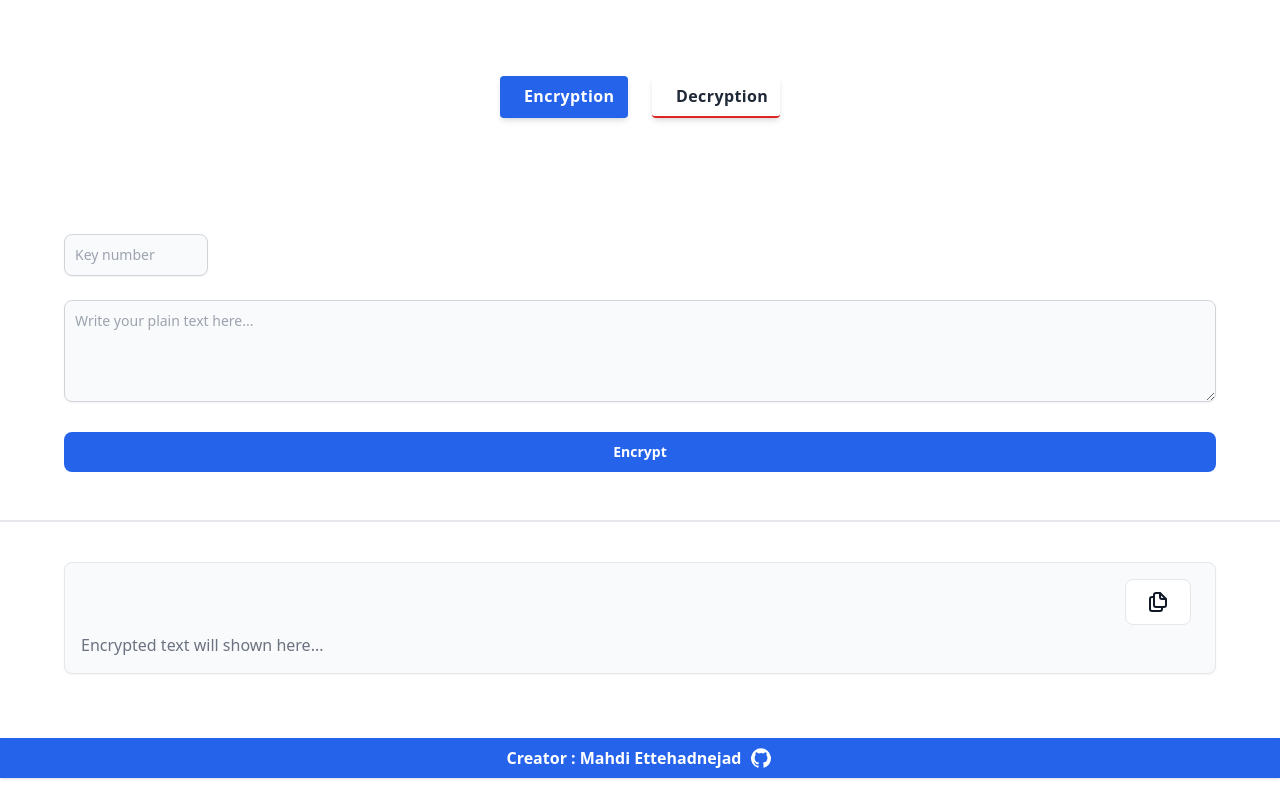
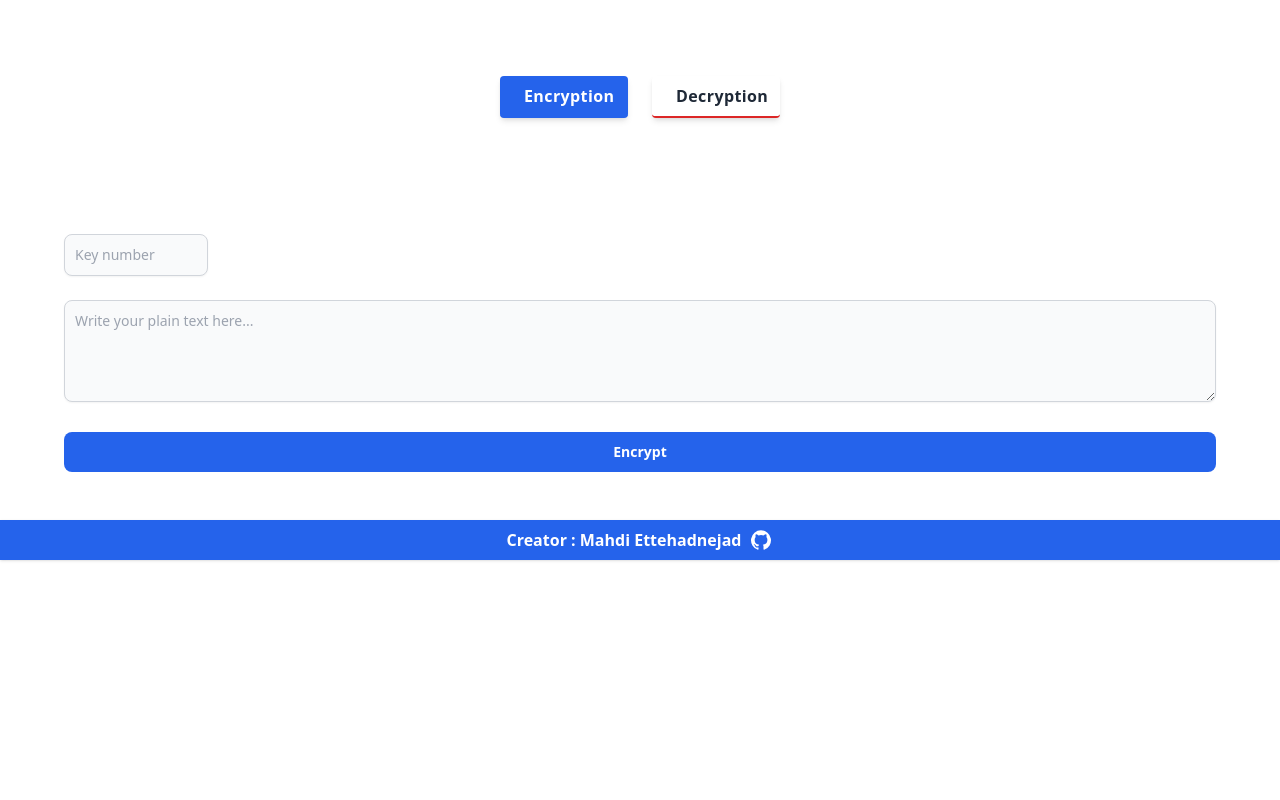
Before and after one commit to mahdi-eth/Encryption-Webapp, a React (Vite) app in the folder view/: page / in a window 1280 px wide. Built offline with nearby package versions, Linux system fonts and the light colour scheme.

Commit message:
Staging to enter backend development

```diff
--- a/view/src/components/encryption/index.jsx
+++ b/view/src/components/encryption/index.jsx
@@ -63,7 +63,8 @@ export function Encryption({ condition }) {
                     </button>
                 </form>
             </div>
-            <div className="flex justify-center w-full">
+            {/* After backend */}
+            <div className="justify-center w-full hidden">
                 <div className="flex flex-col mt-10 mx-4 sm:mx-8 lg:mx-16 p-4 border shadow-sm rounded-lg w-full bg-gray-50">
                     <button
                         type="button"
@@ -82,6 +83,7 @@ export function Encryption({ condition }) {
                     </p>
                 </div>
             </div>
+            {/* After backend */}
         </section>
     );
 }
--- a/view/src/components/footer/index.jsx
+++ b/view/src/components/footer/index.jsx
@@ -3,7 +3,7 @@ import { UilGithub } from "@iconscout/react-unicons";
 
 export function Footer({ condition }) {
     const footerClasses =
-        "mt-16 p-2 text-center shadow dark:bg-gray-800 transition duration-200";
+        "p-2 text-center shadow dark:bg-gray-800 transition duration-200";
 
     return (
         <>
```
